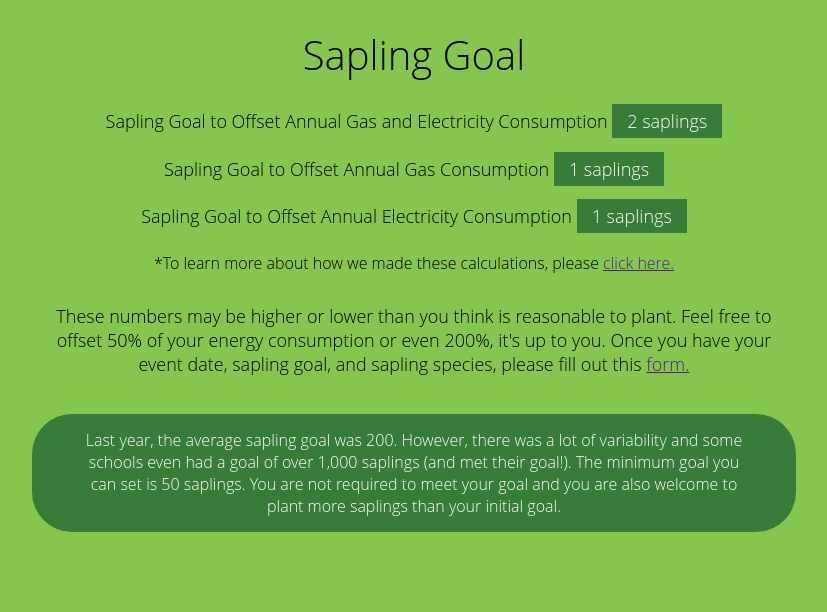
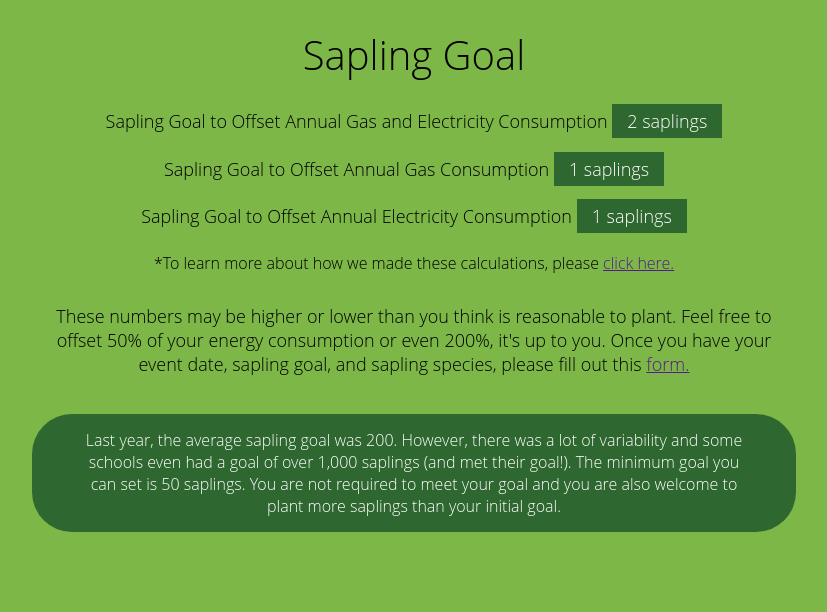
Before and after one commit to tree-plenish/carbon-calculator, a Flask app: page /goal in a window 1280 px wide. Shown: the top 612 px of the page, without its empty margins (226-1053 px from the left). Run offline with Flask 2, Linux system fonts and the light colour scheme; the visitor is signed in with stand-in values (Sample User, id 1).

Commit message:
Update goal.css

```diff
--- a/static/css/goal.css
+++ b/static/css/goal.css
@@ -1,5 +1,5 @@
 html {
-    background-color: #7cc23feb;
+    background-color: #71b139eb;
 }
 
 h1 {
@@ -17,7 +17,7 @@ h4 {
 }
 
 .saplings {
-    background-color: #377c39;
+    background-color: #2e6730;
     font-family: 'Open Sans', sans-serif;
     font-weight: 300;
     font-size: large;
@@ -43,7 +43,7 @@ h5 {
 }
 
 h6 {
-    background-color: #377c39;
+    background-color: #2e6730;
     font-family: 'Open Sans', sans-serif;
     color: white;
     font-weight: 300;
```
